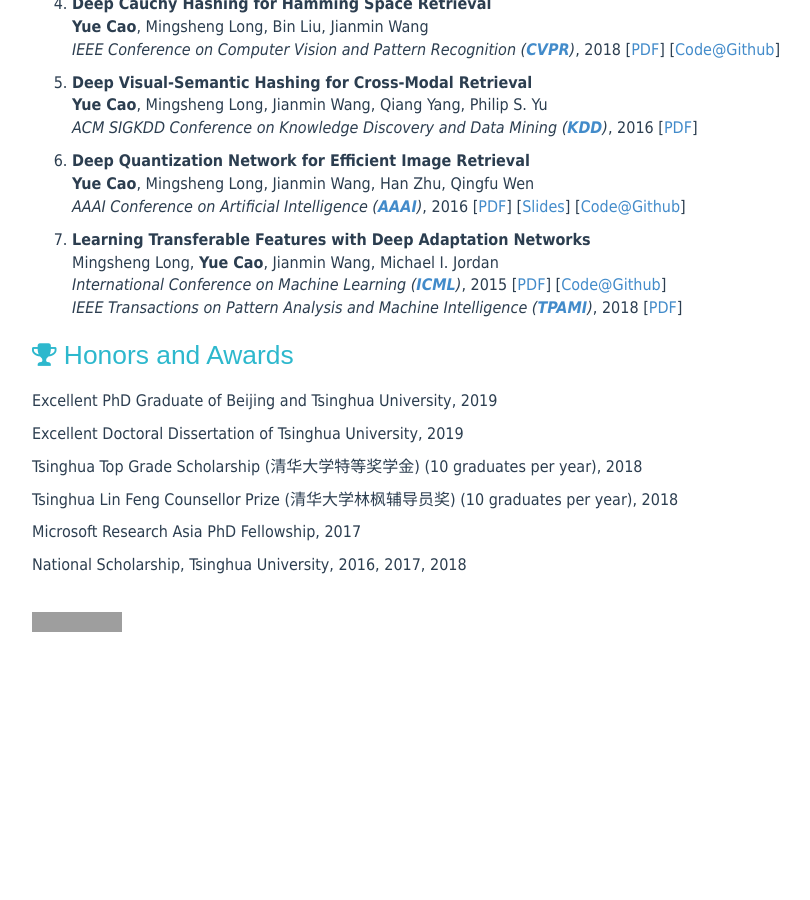
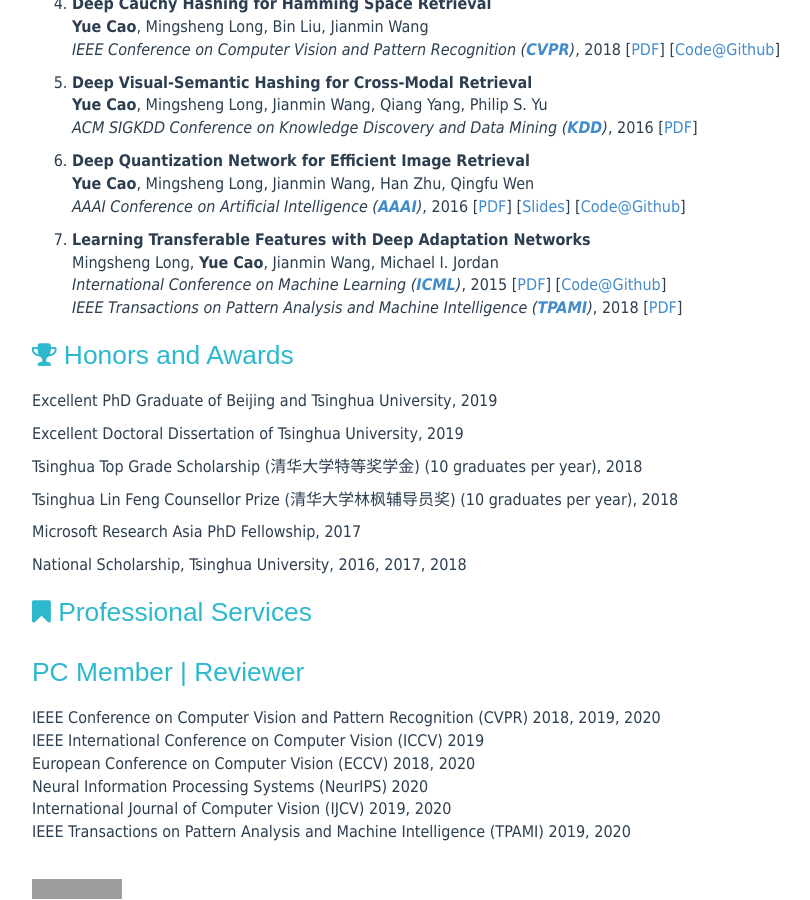
Before and after one commit to caoyue10/caoyue10.github.io, a Jekyll site: the page built from index.html, in a window 1280 px wide and 900 px high, scrolled down 999 px. Shown: the whole window, without its empty margins (138-948 px from the left). Built offline with Jekyll 4.4.1, drawn with Linux system fonts in a browser that asks for light colours; the list of posts is cut into pages by our own code; before the commit the page ends 1632 px from its top, so only the background shows below that; grey boxes are pictures that could not be loaded.

Commit message:
Update index.html

```diff
--- a/index.html
+++ b/index.html
@@ -122,6 +122,21 @@ tagline:
         National Scholarship, Tsinghua University, 2016, 2017, 2018
     </p>
 </div>
+
+<div class="service">
+    <header>
+        <h1><i class="fa fa-bookmark"></i> Professional Services</h1>
+    </header>
+    <h4>PC Member | Reviewer</h4>
+	<p>
+	    IEEE Conference on Computer Vision and Pattern Recognition (CVPR) 2018, 2019, 2020 <br>
+	    IEEE International Conference on Computer Vision (ICCV) 2019 <br>
+	    European Conference on Computer Vision (ECCV) 2018, 2020 <br>
+	    Neural Information Processing Systems (NeurIPS) 2020 <br>
+	    International Journal of Computer Vision (IJCV) 2019, 2020 <br>
+	    IEEE Transactions on Pattern Analysis and Machine Intelligence (TPAMI) 2019, 2020 <br>
+	</p>
+</div>
 <br>
 <div>
     <a href="http://www.clustrmaps.com/map/caoyue92.com" title="Visitor Map for caoyue92.com"><img src="//www.clustrmaps.com/map_v2.png?u=EakA&d=ju1WOIxLszzjK4HDiYSK8u4BFVLPn83HK95gxcil4Lw" /></a>
```
